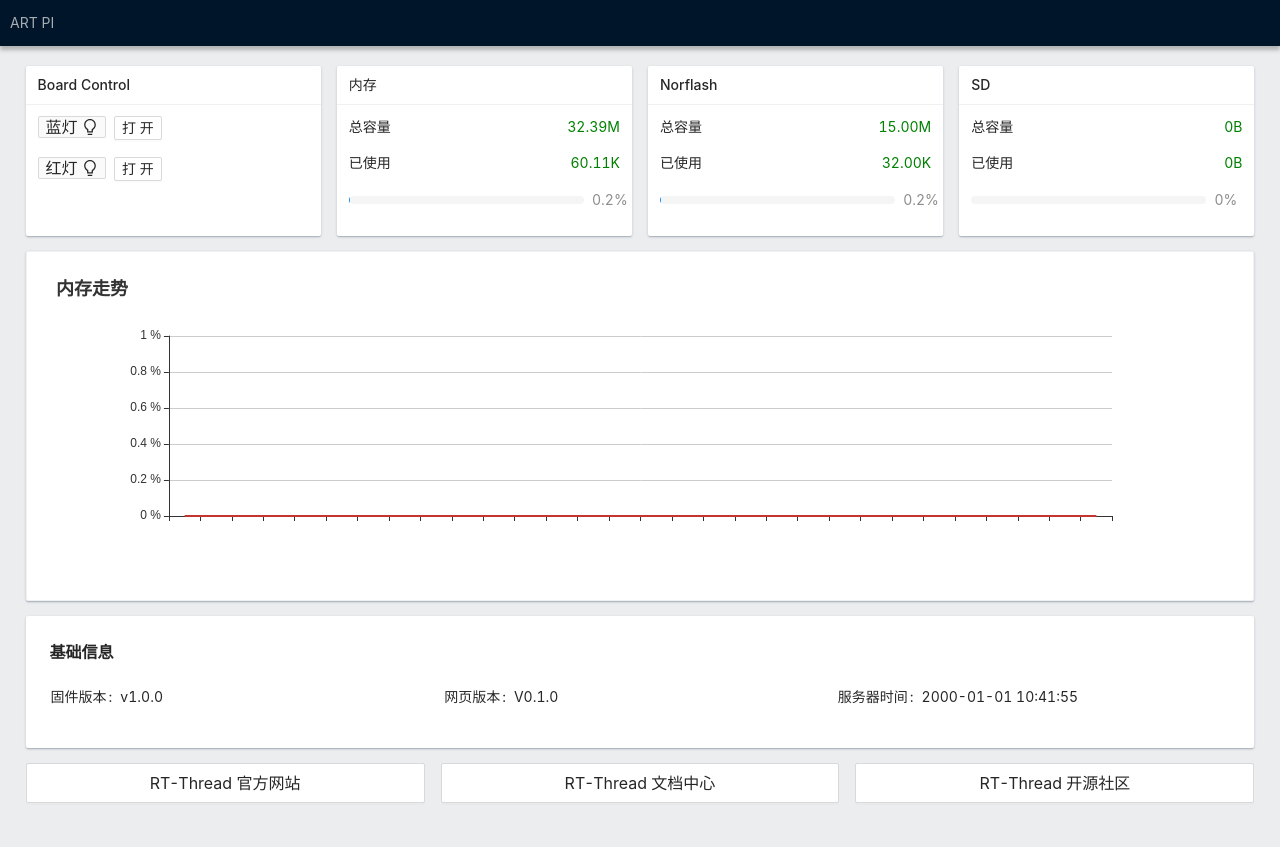
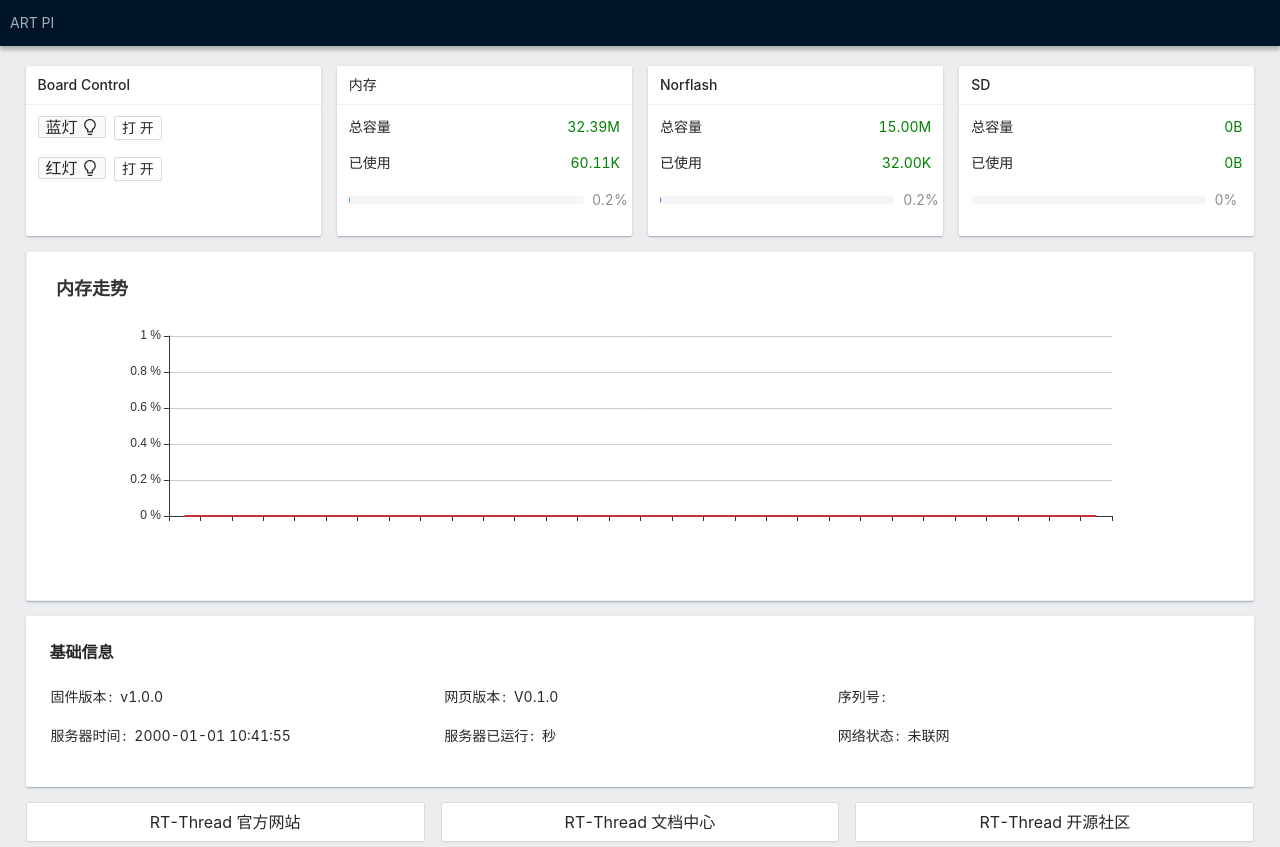
Before and after one commit to WKJay/ART-Pi-WEB, a Vue app: page /#/home in a window 1280 px wide. Before the commit the page ends 808 px from the top, so only its background shows below. Built offline with nearby package versions, Linux system fonts and the light colour scheme; no server answers.

Commit message:
new extend web branch

```diff
--- a/src/components/home.vue
+++ b/src/components/home.vue
@@ -124,8 +124,17 @@
           <a-descriptions-item label="网页版本">
             {{webVer}}
           </a-descriptions-item>
+          <a-descriptions-item label="序列号">
+            {{basicInfo.id13}}
+          </a-descriptions-item>
           <a-descriptions-item label="服务器时间">
             {{basicInfo.id4}}
+          </a-descriptions-item>
+          <a-descriptions-item label="服务器已运行">
+            {{basicInfo.id18}}秒
+          </a-descriptions-item>
+          <a-descriptions-item label="网络状态">
+            {{basicInfo.id17?"已联网":"未联网"}}
           </a-descriptions-item>
         </a-descriptions>
       </a-card>
```
